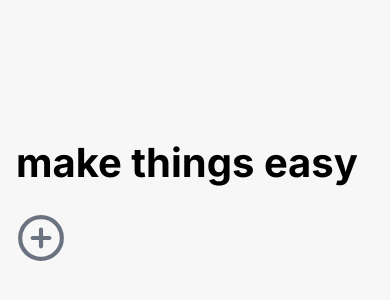
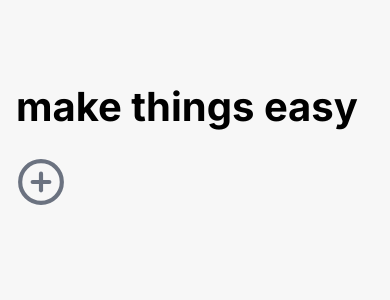
Before and after one commit to devbasira/Basira-Website, a Next.js app: page / in a window 390 px wide. Shown: the part 280-580 px from the top of the page. Built offline with nearby package versions, Linux system fonts and the light colour scheme.

Commit message:
Added phone responsoveness

```diff
--- a/components/HomePage.jsx
+++ b/components/HomePage.jsx
@@ -33,6 +33,9 @@ const HomePage = () => {
     setSelectedFilter(null); // Reset filter when changing tabs
   };
 
+  const isMobile = window.innerWidth <= 768;
+
+
   const categories = [
     {
       name: "Curated Collection",
@@ -52,9 +55,10 @@ const HomePage = () => {
   ];
 
   return (
-    <div className="h-screen overflow-y-auto max-w-container w-full flex flex-col items-center justify-center">
-      <nav className="flex justify-start items-center w-full h-32 px-6">
-        {isExpanded && (
+    <div className="relative h-screen overflow-y-auto max-w-container w-full flex flex-col items-center justify-center">
+        {
+            isExpanded && (
+                <nav className="flex justify-start items-center w-full bg-blue-200 h-32 px-6">
                   <motion.img
                     initial={{ opacity: 0, x: 0 }}
                     animate={{ opacity: 0.6, x: 0 }}
@@ -66,8 +70,8 @@ const HomePage = () => {
                     height={100}
                     className="z-100"
                   />
+              </nav>
             )}
-      </nav>
       <motion.div
         className="main bg-transparent flex flex-col justify-center font-bold items-start h-full max-w-grid w-full px-4 sm:px-8 lg:px-40"
         animate={{
@@ -151,7 +155,7 @@ const HomePage = () => {
             className="flex flex-col mt-6"
             initial={{ y: 200 }}
             animate={{
-              y: isTabExpanded ? -200 : 0,
+              y: isTabExpanded ? isMobile ? 350: -200 : 0,
               transition: { duration: 0.5 },
             }}
           >
```
Lines whose indentation alone changed are shown as unchanged.
